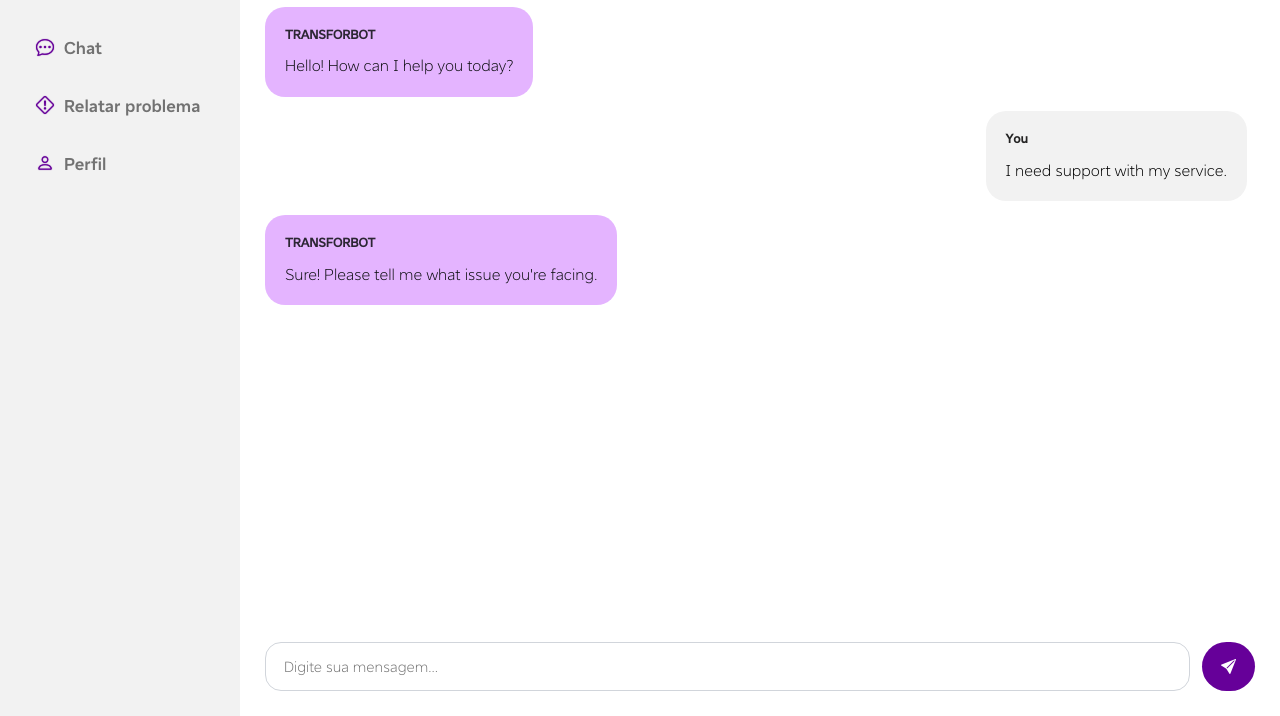
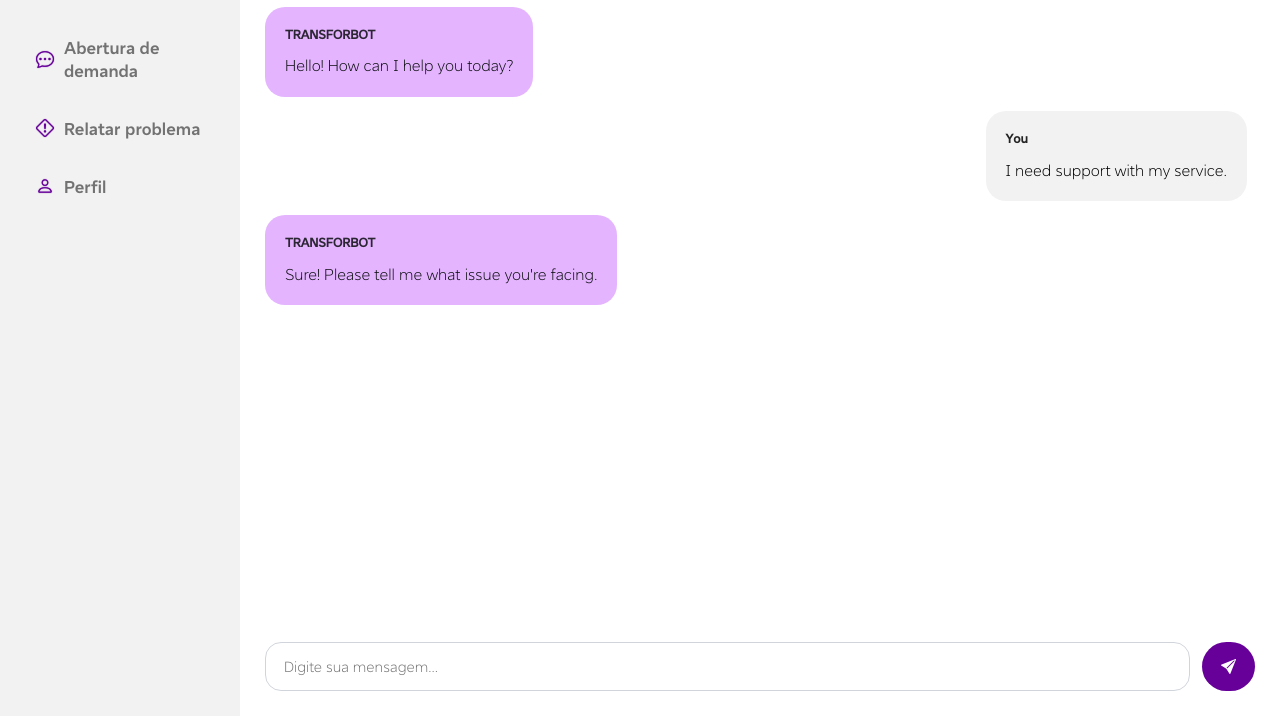
Before and after one commit to giovanafelisbino/front-SAIDTR, a website: page index.html in a window 1280 px wide. Shown: the part 84-800 px from the top of the page. Drawn offline with nearby package versions, Linux system fonts and the light colour scheme.

Commit message:
perfil em baixo 14/05/26

```diff
--- a/index.html
+++ b/index.html
@@ -19,7 +19,7 @@
 
                     <a href="#chat">
                         <i class="bi bi-chat-dots"></i>
-                        <span>Chat</span> <!--span deixa os elementos inline-->
+                        <span>Abertura de demanda</span> <!--span deixa os elementos inline-->
                     </a>
 
                     <a href="#problema">
@@ -27,12 +27,18 @@
                         <span>Relatar problema</span>
                     </a>
 
-                    <a href="#perfil">
-                        <i class="bi bi-person"></i>
-                        <span>Perfil</span>
-                    </a>
+                    <nav>
+
+                    <div class="perfil-area">
+                        <a href="#perfil">
+                            <i class="bi bi-person"></i>
+                            <span>Perfil</span>
+                        </a>
+                    </div>
+                </nav>
 
                 </nav>
+
             </aside>
 
             <main class="main-content">
--- a/style.css
+++ b/style.css
@@ -96,7 +96,6 @@ src: url('../fonts/VIVOTYPEREGULAR.OTF');
     text-decoration: none;
     padding: 15px 20px;
     border-radius: 10px;
-    align-items: left;
     transition: background 0.2s ease, color 0.2s ease;
     font-family: VivoTypeBold;
 }
@@ -111,11 +110,16 @@ src: url('../fonts/VIVOTYPEREGULAR.OTF');
     color:#609;
     font-size: 18px;
     text-shadow: 0 0 1px currentColor;
+    align-items: left;
 }
 
 .side-menu a:hover i,
 .side-menu a:focus i{
     color: #ffffff;
+}
+
+.perfil-area a{
+    align-items: bottom;
 }
 
 .main-content {
```
